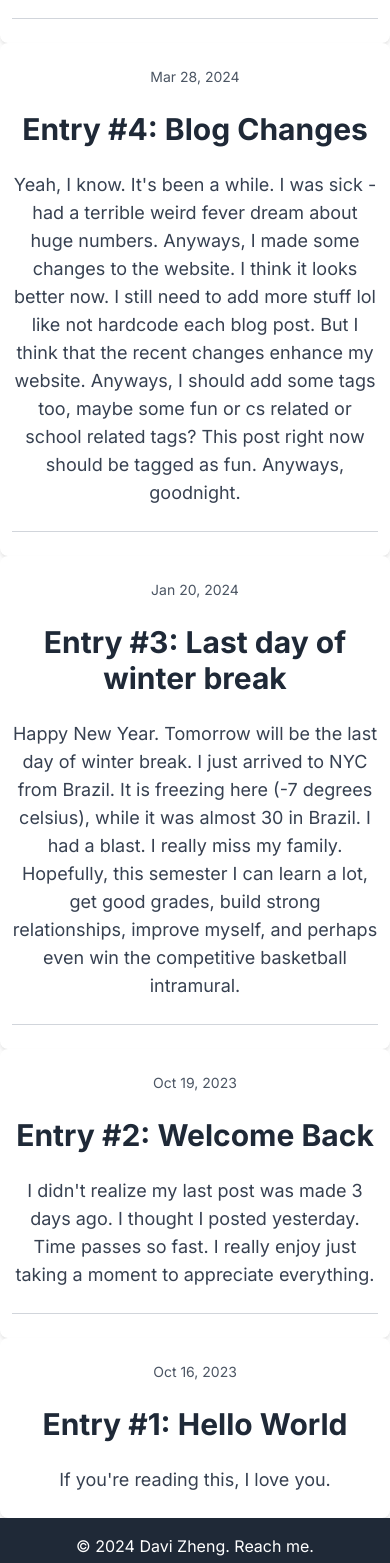
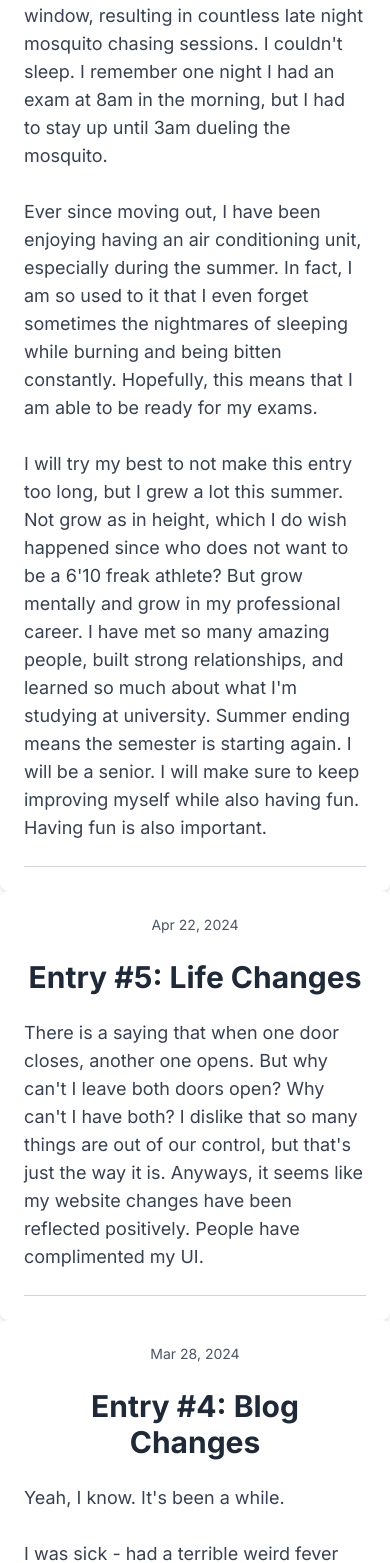
Before and after one commit to DaviZCodes/my-website-bento, a Next.js app: page /blog in a window 390 px wide. Shown: the part 434-1997 px from the top of the page. Built offline with nearby package versions, Linux system fonts and the light colour scheme.

Commit message:
Add a new blog post

```diff
--- a/src/app/blog/BlogPosts.tsx
+++ b/src/app/blog/BlogPosts.tsx
@@ -1,9 +1,42 @@
 export default function BlogPosts() {
   return (
     <div>
-      <div className="bg-white rounded-lg shadow-md py-6 pl-3 pr-3 text-center">
-        <div className="text-gray-600 text-sm">Apr 22, 2024</div>
-        <div className="text-3xl font-bold text-gray-800 my-6">
+      <div className="bg-white rounded-lg shadow-md py-6 pl-6 pr-6">
+        <div className="text-gray-600 text-sm text-center">Aug 20, 2024</div>
+        <div className="text-3xl font-bold text-gray-800 my-6 text-center">
+          Entry #6: End of Summer
+        </div>
+        <div className="text-gray-700 text-lg leading-7 lg:mx-10">
+          Last summer, I was living without air conditioning in NYC. There was
+          no air conditioning unit in my room, which was odd and most likely not
+          legal. Anyways, it was so hot and humid that I had all the windows and
+          even my door opened. Mosquitoes entered through the window, resulting
+          in countless late night mosquito chasing sessions. I couldn&apos;t
+          sleep. I remember one night I had an exam at 8am in the morning, but I
+          had to stay up until 3am dueling the mosquito.
+          <br />
+          <br />
+          Ever since moving out, I have been enjoying having an air conditioning
+          unit, especially during the summer. In fact, I am so used to it that I
+          even forget sometimes the nightmares of sleeping while burning and
+          being bitten constantly. Hopefully, this means that I am able to be
+          ready for my exams.
+          <br />
+          <br />I will try my best to not make this entry too long, but I grew a
+          lot this summer. Not grow as in height, which I do wish happened since
+          who does not want to be a 6'10 freak athlete? But grow mentally and
+          grow in my professional career. I have met so many amazing people,
+          built strong relationships, and learned so much about what I&apos;m
+          studying at university. Summer ending means the semester is starting
+          again. I will be a senior. I will make sure to keep improving myself
+          while also having fun. Having fun is also important.
+        </div>
+        <HorizontalLine />
+      </div>
+
+      <div className="bg-white rounded-lg shadow-md py-6 pl-6 pr-6">
+        <div className="text-gray-600 text-sm text-center">Apr 22, 2024</div>
+        <div className="text-3xl font-bold text-gray-800 my-6 text-center">
           Entry #5: Life Changes
         </div>
         <div className="text-gray-700 text-lg leading-7 lg:mx-10">
@@ -16,26 +49,27 @@ export default function BlogPosts() {
         <HorizontalLine />
       </div>
 
-      <div className="bg-white rounded-lg shadow-md py-6 pl-3 pr-3 text-center">
-        <div className="text-gray-600 text-sm">Mar 28, 2024</div>
-        <div className="text-3xl font-bold text-gray-800 my-6">
+      <div className="bg-white rounded-lg shadow-md py-6 pl-6 pr-6">
+        <div className="text-gray-600 text-sm text-center">Mar 28, 2024</div>
+        <div className="text-3xl font-bold text-gray-800 my-6 text-center">
           Entry #4: Blog Changes
         </div>
         <div className="text-gray-700 text-lg leading-7 lg:mx-10">
-          Yeah, I know. It&apos;s been a while. I was sick - had a terrible
-          weird fever dream about huge numbers. Anyways, I made some changes to
-          the website. I think it looks better now. I still need to add more
-          stuff lol like not hardcode each blog post. But I think that the
-          recent changes enhance my website. Anyways, I should add some tags
-          too, maybe some fun or cs related or school related tags? This post
-          right now should be tagged as fun. Anyways, goodnight.
+          Yeah, I know. It&apos;s been a while.
+          <br /> <br />I was sick - had a terrible weird fever dream about huge
+          numbers. Anyways, I made some changes to the website. I think it looks
+          better now. I still need to add more stuff lol like not hardcode each
+          blog post. But I think that the recent changes enhance my website.
+          Anyways, I should add some tags too, maybe some fun or cs related or
+          school related tags? This post right now should be tagged as fun.
+          Anyways, goodnight.
         </div>
         <HorizontalLine />
       </div>
 
-      <div className="bg-white rounded-lg shadow-md py-6 pl-3 pr-3 text-center">
-        <div className="text-gray-600 text-sm">Jan 20, 2024</div>
-        <div className="text-3xl font-bold text-gray-800 my-6">
+      <div className="bg-white rounded-lg shadow-md py-6 pl-6 pr-6">
+        <div className="text-gray-600 text-sm text-center">Jan 20, 2024</div>
+        <div className="text-3xl font-bold text-gray-800 my-6 text-center">
           Entry #3: Last day of winter break
         </div>
         <div className="text-gray-700 text-lg leading-7 lg:mx-10">
@@ -49,12 +83,12 @@ export default function BlogPosts() {
         <HorizontalLine />
       </div>
 
-      <div className="bg-white rounded-lg shadow-md py-6 pl-3 pr-3 text-center">
-        <div className="text-gray-600 text-sm">Oct 19, 2023</div>
-        <div className="text-3xl font-bold text-gray-800 my-6">
+      <div className="bg-white rounded-lg shadow-md py-6 pl-6 pr-6">
+        <div className="text-gray-600 text-sm text-center">Oct 19, 2023</div>
+        <div className="text-3xl font-bold text-gray-800 my-6 text-center">
           Entry #2: Welcome Back
         </div>
-        <div className="text-gray-700 text-lg leading-7">
+        <div className="text-gray-700 text-lg leading-7 lg:mx-10">
           I didn&apos;t realize my last post was made 3 days ago. I thought I
           posted yesterday. Time passes so fast. I really enjoy just taking a
           moment to appreciate everything.
@@ -62,12 +96,12 @@ export default function BlogPosts() {
         <HorizontalLine />
       </div>
 
-      <div className="bg-white rounded-lg shadow-md py-6 pl-3 pr-3 text-center">
-        <div className="text-gray-600 text-sm">Oct 16, 2023</div>
-        <div className="text-3xl font-bold text-gray-800 my-6">
+      <div className="bg-white rounded-lg shadow-md py-6 pl-6 pr-6">
+        <div className="text-gray-600 text-sm text-center">Oct 16, 2023</div>
+        <div className="text-3xl font-bold text-gray-800 my-6 text-center">
           Entry #1: Hello World
         </div>
-        <div className="text-gray-700 text-lg leading-7">
+        <div className="text-gray-700 text-lg leading-7 lg:mx-10">
           If you&apos;re reading this, I love you.
         </div>
       </div>
--- a/src/app/components/Work.tsx
+++ b/src/app/components/Work.tsx
@@ -61,6 +61,7 @@ interface WorkExperienceCardProps {
   textColor: string;
 }
 
+// This is the class which will display each work experience
 const WorkExperienceCard: React.FC<WorkExperienceCardProps> = ({
   href,
   title,
```
